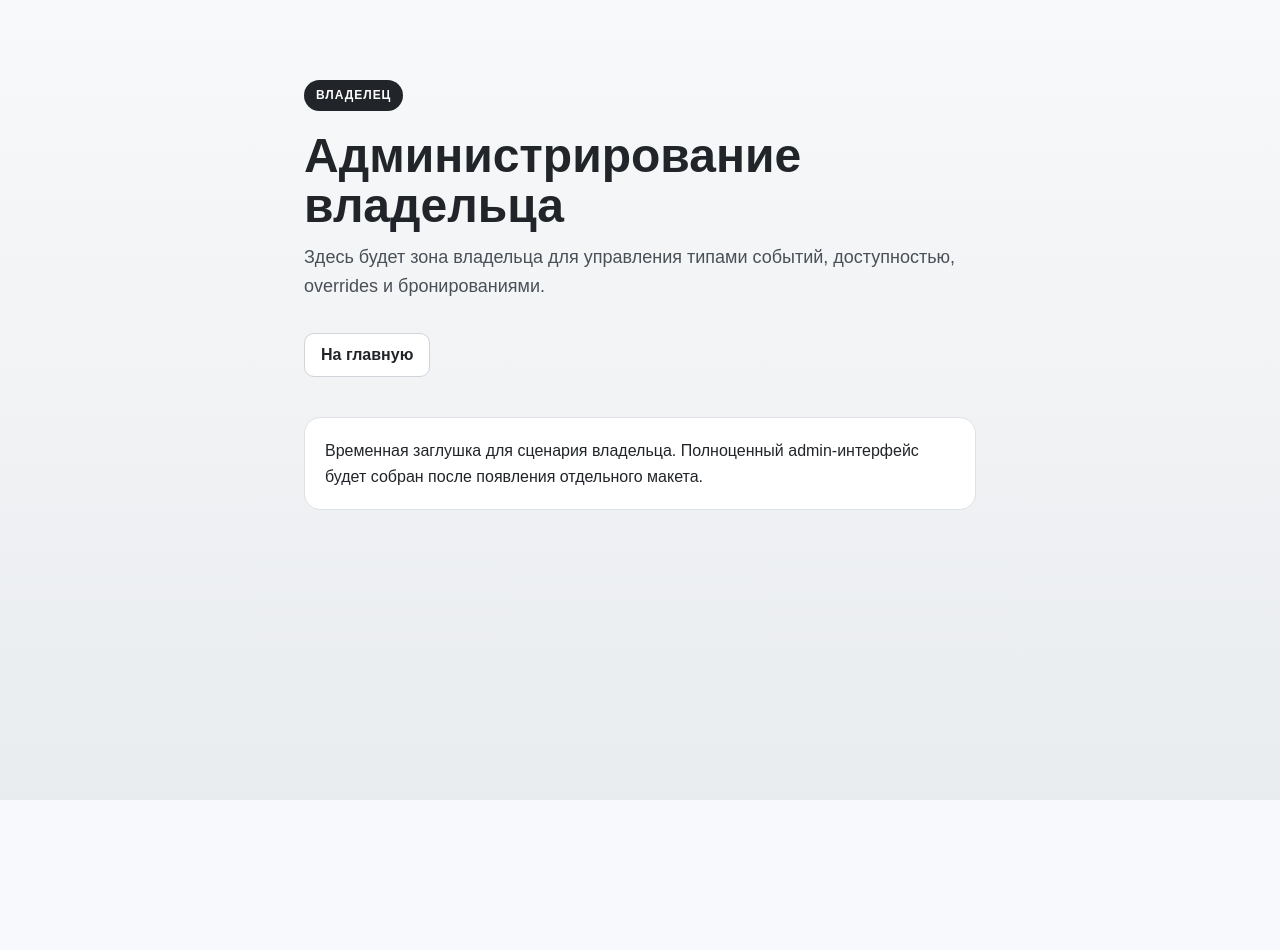
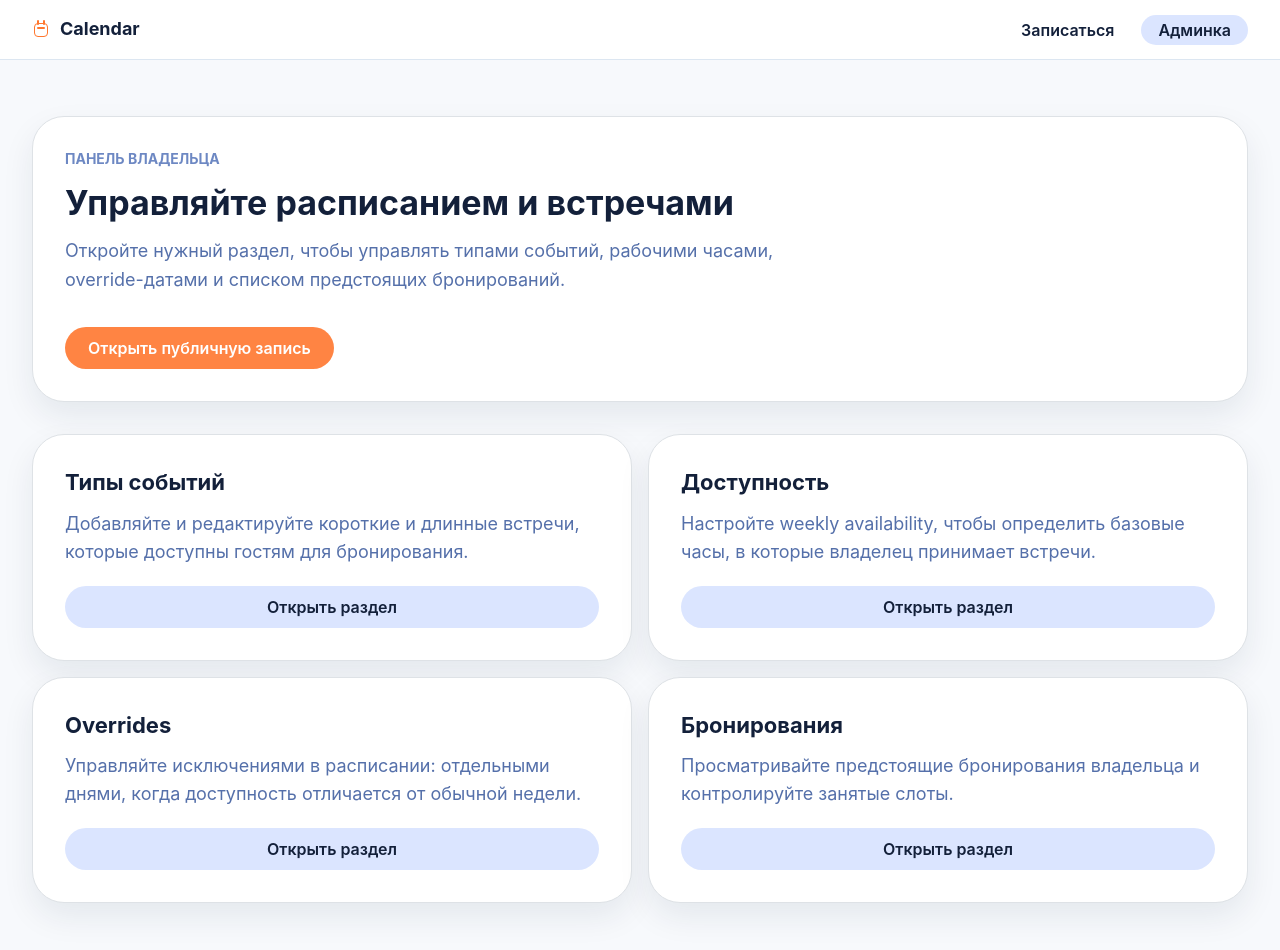
Before and after one commit to Konstantin-Gromakovskiy/ai-for-developers-project-386, a Next.js app in the folder web/: page /owner in a window 1280 px wide. Shown: the top 950 px of the page. Before the commit the page ends 800 px from the top, so only its background shows below. Built offline with nearby package versions, Linux system fonts and the light colour scheme.

Commit message:
implement admin UI components, add placeholder pages for admin sections, and update OwnerPage layout with admin cards

```diff
--- a/web/app/owner/page.tsx
+++ b/web/app/owner/page.tsx
@@ -1,23 +1,56 @@
 'use client'
 
+import Link from 'next/link'
+
+import { Button, Card, Container, Group, SimpleGrid, Stack, Text, Title } from '@mantine/core'
 import { useTranslations } from 'next-intl'
 
-import { PagePlaceholder } from '@/src/shared/ui/page-placeholder'
+import { adminSections } from '@/src/features/admin/model/admin-sections'
+import { AdminSectionCard } from '@/src/features/admin/ui/admin-section-card'
+import { PublicPageShell } from '@/src/shared/ui/public-page-shell'
 
 export default function OwnerPage() {
   const t = useTranslations('OwnerPage')
-  const tNavigation = useTranslations('Navigation')
 
   return (
-    <PagePlaceholder
-      badge={t('badge')}
-      title={t('title')}
-      description={t('description')}
-      navigation={[{ href: '/', label: tNavigation('home') }]}
-    >
-      <p style={{ margin: 0, lineHeight: 1.6 }}>
-        {t('body')}
-      </p>
-    </PagePlaceholder>
+    <PublicPageShell activeSection="owner" background="var(--mantine-color-mist-0)">
+      <Container px={{ base: 'md', md: 'xl' }} py={{ base: 40, md: 56 }} size="xl">
+        <Stack gap="xl">
+          <Card>
+            <Stack gap="xl">
+              <Stack gap="sm">
+                <Text c="ink.4" fw={700} size="sm" tt="uppercase">
+                  {t('badge')}
+                </Text>
+                <Title c="ink.9" order={1}>
+                  {t('title')}
+                </Title>
+                <Text c="ink.5" fz="lg" lh={1.6} maw={760}>
+                  {t('description')}
+                </Text>
+              </Stack>
+
+              <Group>
+                <Link href="/guest" style={{ textDecoration: 'none' }}>
+                  <Button color="accent">{t('publicFlowAction')}</Button>
+                </Link>
+              </Group>
+            </Stack>
+          </Card>
+
+          <SimpleGrid cols={{ base: 1, md: 2 }} spacing="md" verticalSpacing="md">
+            {adminSections.map(section => (
+              <AdminSectionCard
+                key={section.key}
+                actionLabel={t(`sections.${section.key}.action`)}
+                description={t(`sections.${section.key}.description`)}
+                href={section.href}
+                title={t(`sections.${section.key}.title`)}
+              />
+            ))}
+          </SimpleGrid>
+        </Stack>
+      </Container>
+    </PublicPageShell>
   )
 }
--- a/web/messages/ru.json
+++ b/web/messages/ru.json
@@ -65,10 +65,63 @@
     "none": "не выбрано"
   },
   "OwnerPage": {
-    "badge": "Владелец",
-    "title": "Администрирование владельца",
-    "description": "Здесь будет зона владельца для управления типами событий, доступностью, overrides и бронированиями.",
-    "body": "Временная заглушка для сценария владельца. Полноценный admin-интерфейс будет собран после появления отдельного макета."
+    "badge": "Панель владельца",
+    "title": "Управляйте расписанием и встречами",
+    "description": "Откройте нужный раздел, чтобы управлять типами событий, рабочими часами, override-датами и списком предстоящих бронирований.",
+    "publicFlowAction": "Открыть публичную запись",
+    "sections": {
+      "eventTypes": {
+        "title": "Типы событий",
+        "description": "Добавляйте и редактируйте короткие и длинные встречи, которые доступны гостям для бронирования.",
+        "action": "Открыть раздел"
+      },
+      "availability": {
+        "title": "Доступность",
+        "description": "Настройте weekly availability, чтобы определить базовые часы, в которые владелец принимает встречи.",
+        "action": "Открыть раздел"
+      },
+      "overrides": {
+        "title": "Overrides",
+        "description": "Управляйте исключениями в расписании: отдельными днями, когда доступность отличается от обычной недели.",
+        "action": "Открыть раздел"
+      },
+      "bookings": {
+        "title": "Бронирования",
+        "description": "Просматривайте предстоящие бронирования владельца и контролируйте занятые слоты.",
+        "action": "Открыть раздел"
+      }
+    }
+  },
+  "AdminPages": {
+    "eventTypes": {
+      "badge": "Admin / Event Types",
+      "title": "Управление типами событий",
+      "description": "Здесь будет экран создания, редактирования и удаления event types владельца на основе API-контракта.",
+      "nextStep": "Подключить список и формы event types через OpenAPI client и React Query."
+    },
+    "availability": {
+      "badge": "Admin / Availability",
+      "title": "Управление weekly availability",
+      "description": "Здесь будет экран настройки базовой доступности владельца по дням недели и времени.",
+      "nextStep": "Собрать форму weekly availability и связать её с backend-контрактом."
+    },
+    "overrides": {
+      "badge": "Admin / Overrides",
+      "title": "Управление overrides",
+      "description": "Здесь будет экран для управления отдельными исключениями в расписании владельца по конкретным датам.",
+      "nextStep": "Добавить календарный интерфейс для overrides и операции создания/обновления/удаления."
+    },
+    "bookings": {
+      "badge": "Admin / Bookings",
+      "title": "Просмотр бронирований",
+      "description": "Здесь будет список предстоящих бронирований владельца с датой, временем и данными гостя.",
+      "nextStep": "Подключить таблицу бронирований и фильтрацию по дате через API."
+    }
+  },
+  "AdminPlaceholder": {
+    "nextStepLabel": "Следующий шаг",
+    "back": "Назад в админку",
+    "publicFlowAction": "Открыть публичную запись"
   },
   "PagePlaceholder": {
     "navigationLabel": "Навигация по странице"
--- /dev/null
+++ b/web/src/features/admin/model/admin-sections.ts
@@ -0,0 +1,23 @@
+export type AdminSectionKey = 'eventTypes' | 'availability' | 'overrides' | 'bookings'
+
+export const adminSections: Array<{
+  key: AdminSectionKey
+  href: string
+}> = [
+  {
+    key: 'eventTypes',
+    href: '/admin/event-types',
+  },
+  {
+    key: 'availability',
+    href: '/admin/availability',
+  },
+  {
+    key: 'overrides',
+    href: '/admin/overrides',
+  },
+  {
+    key: 'bookings',
+    href: '/admin/bookings',
+  },
+]
--- /dev/null
+++ b/web/src/features/admin/ui/admin-section-card.tsx
@@ -0,0 +1,38 @@
+import Link from 'next/link'
+
+import { Button, Card, Stack, Text, Title } from '@mantine/core'
+
+type AdminSectionCardProps = {
+  href: string
+  title: string
+  description: string
+  actionLabel: string
+}
+
+export function AdminSectionCard({
+  href,
+  title,
+  description,
+  actionLabel,
+}: AdminSectionCardProps) {
+  return (
+    <Card h="100%">
+      <Stack gap="lg" h="100%" justify="space-between">
+        <Stack gap="sm">
+          <Title c="ink.9" order={3}>
+            {title}
+          </Title>
+          <Text c="ink.5" fz="lg" lh={1.55}>
+            {description}
+          </Text>
+        </Stack>
+
+        <Link href={href} style={{ textDecoration: 'none' }}>
+          <Button color="ink" fullWidth variant="light">
+            {actionLabel}
+          </Button>
+        </Link>
+      </Stack>
+    </Card>
+  )
+}
```
Also changed, not shown: web/app/admin/availability/page.tsx (added, +18 -0 lines), web/app/admin/bookings/page.tsx (added, +18 -0 lines), web/app/admin/event-types/page.tsx (added, +18 -0 lines), web/app/admin/overrides/page.tsx (added, +18 -0 lines), web/src/features/admin/ui/admin-placeholder-page.tsx (added, +68 -0 lines).
